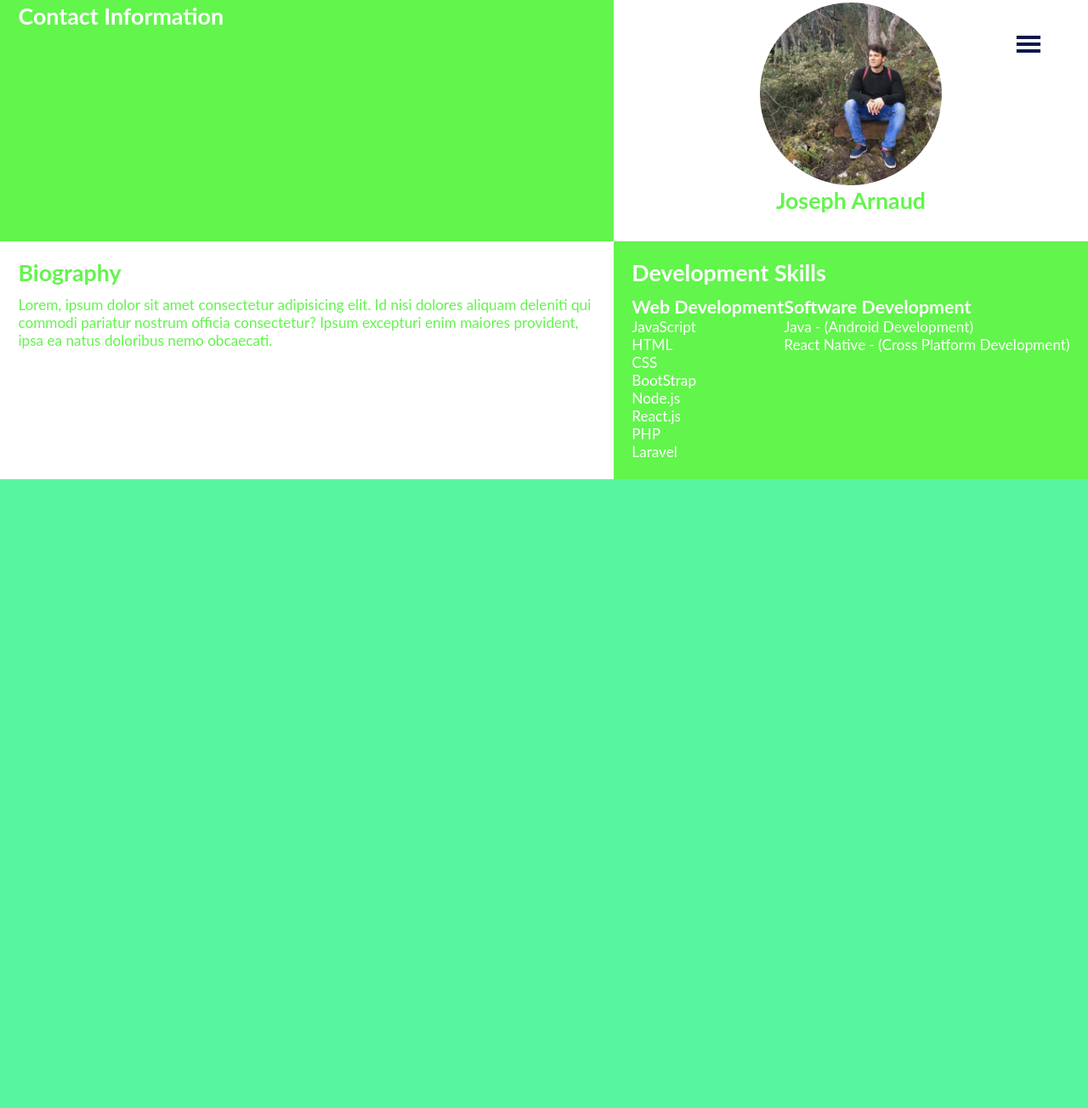
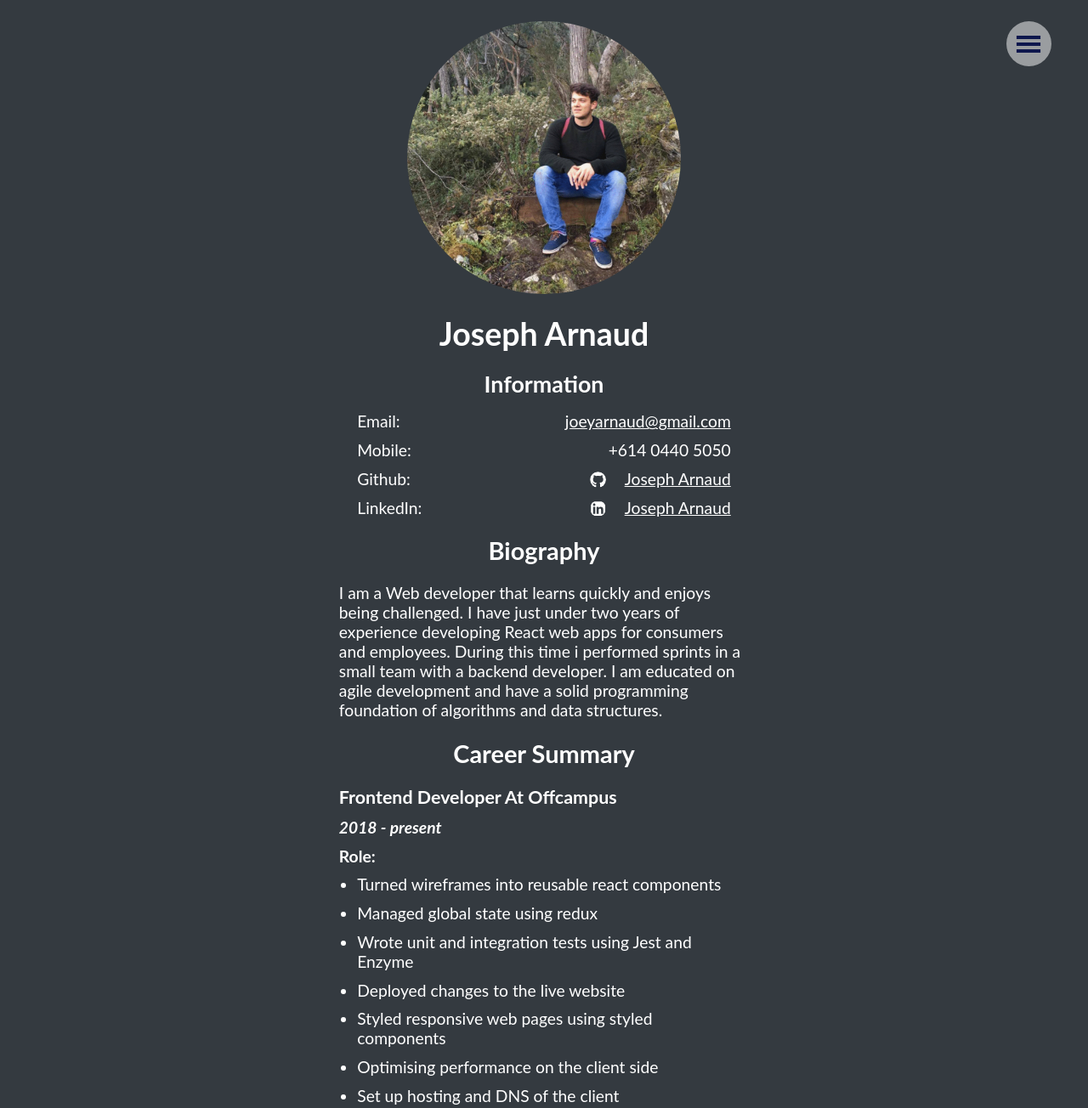
Before and after one commit to joeyarnaud/portfolio, a Gatsby site: page /about in a window 1280 px wide. Shown: the part 18-1322 px from the top of the page at 85% size. Before the commit the page ends 800 px from the top, so only its background shows below. Built offline with nearby package versions, Linux system fonts and the light colour scheme; Gatsby itself is replaced by a stand-in of ours.

Commit message:
about and contact pages done

```diff
--- /dev/null
+++ b/src/components/about/Achievements.js
@@ -0,0 +1,5 @@
+import React from "react"
+
+export default function Achievements() {
+  return <div></div>
+}
--- /dev/null
+++ b/src/components/about/Bio.js
@@ -0,0 +1,79 @@
+import React from "react"
+import styled from "styled-components"
+
+const BioSection = styled.section`
+  width: 45rem;
+  color: ${props => props.theme.colors.colorWhite};
+  font-size: 1.8rem;
+  margin: 2rem auto;
+`
+
+const BioSummary = styled.div``
+
+const BioTitle = styled.h2`
+  text-align: center;
+  margin: 2rem 0;
+`
+
+const BioSubtitle = styled.h3`
+  font-size: 2rem;
+  margin: 1rem 0;
+`
+
+const BioSubtitle2 = styled.h4`
+  font-size: 1.8rem;
+  font-style: italic;
+  margin: 1rem 0;
+`
+
+const BioSubtitle3 = styled.h3`
+  font-size: 1.8rem;
+  font-weight: boldest;
+  margin: 1rem 0;
+`
+
+const BioList = styled.ul`
+  margin: 1rem 2rem;
+`
+
+const BioListItem = styled.li`
+  margin-bottom: 1rem;
+`
+
+const CareerSummary = styled.div``
+
+export default function Bio() {
+  return (
+    <BioSection>
+      <BioTitle>Biography </BioTitle>
+      <BioSummary>
+        I am a Web developer that learns quickly and enjoys being challenged. I
+        have just under two years of experience developing React web apps for
+        consumers and employees. During this time i performed sprints in a small
+        team with a backend developer. I am educated on agile development and
+        have a solid programming foundation of algorithms and data structures.
+      </BioSummary>
+      <BioTitle>Career Summary </BioTitle>
+      <CareerSummary>
+        <BioSubtitle>Frontend Developer At Offcampus</BioSubtitle>
+        <BioSubtitle2>2018 - present</BioSubtitle2>
+        <BioSubtitle3>Role: </BioSubtitle3>
+        <BioList>
+          <BioListItem>
+            Turned wireframes into reusable react components
+          </BioListItem>
+          <BioListItem>Managed global state using redux</BioListItem>
+          <BioListItem>
+            Wrote unit and integration tests using Jest and Enzyme
+          </BioListItem>
+          <BioListItem>Deployed changes to the live website</BioListItem>
+          <BioListItem>
+            Styled responsive web pages using styled components
+          </BioListItem>
+          <BioListItem>Optimising performance on the client side</BioListItem>
+          <BioListItem>Set up hosting and DNS of the client</BioListItem>
+        </BioList>
+      </CareerSummary>
+    </BioSection>
+  )
+}
--- /dev/null
+++ b/src/components/about/ContactInfoAndLinks.js
@@ -0,0 +1,108 @@
+import React from "react"
+import styled from "styled-components"
+import { Link } from "gatsby"
+import { FaGithub, FaLinkedin } from "react-icons/fa"
+import profileImage from "assets/profile.jpeg"
+import { EmailLink } from "components/common/buttons/EmailLink"
+
+const GitHub = styled(FaGithub)`
+  color: ${props => props.theme.colors.colorWhite};
+  border-radius: 50%;
+  margin-right: 2rem;
+  margin-bottom: -0.3rem;
+`
+
+const LinkedIn = styled(FaLinkedin)`
+  color: ${props => props.theme.colors.colorWhite};
+  border-radius: 50%;
+  margin-right: 2rem;
+  margin-bottom: -0.3rem;
+`
+
+const CIALContainer = styled.section`
+  text-align: center;
+  margin-top: 4rem;
+`
+
+const CIALTitle = styled.h1`
+  font-size: 3.5rem;
+  color: ${props => props.theme.colors.colorWhite};
+  margin: 2rem 0;
+`
+
+const CIALImage = styled.img`
+  width: 30rem;
+  height: 30rem;
+  border-radius: 50%;
+`
+
+const InfoContainer = styled.div`
+  text-align: center;
+  width: 45rem;
+  margin: 0 auto 2rem auto;
+`
+
+const InfoTitle = styled.h2`
+  font-size: 2.5rem;
+  color: ${props => props.theme.colors.colorWhite};
+  margin-bottom: 1.5rem;
+`
+
+const InfoList = styled.ul`
+  margin: 0 2rem;
+`
+
+const InfoListItem = styled.li`
+  display: flex;
+  justify-content: space-between;
+  font-size: 1.8rem;
+  color: ${props => props.theme.colors.colorWhite};
+  margin-bottom: 1rem;
+`
+
+const InfoListItemCategory = styled.span``
+
+const InfoListLink = styled(Link)`
+  color: ${props => props.theme.colors.colorWhite};
+`
+
+export default function CIAL() {
+  return (
+    <CIALContainer>
+      <CIALImage src={profileImage} />
+      <CIALTitle>Joseph Arnaud</CIALTitle>
+      <InfoContainer>
+        <InfoTitle>Information</InfoTitle>
+        <InfoList>
+          <InfoListItem>
+            <InfoListItemCategory>Email: </InfoListItemCategory>
+            <EmailLink href="mailto:joeyarnaud@gmail.com">
+              joeyarnaud@gmail.com
+            </EmailLink>
+          </InfoListItem>
+          <InfoListItem>
+            <InfoListItemCategory>Mobile: </InfoListItemCategory>
+            +614 0440 5050
+          </InfoListItem>
+          <InfoListItem>
+            <InfoListItemCategory>Github: </InfoListItemCategory>
+            <InfoListLink target="_blank" to="https://github.com/joeyarnaud">
+              <GitHub />
+              Joseph Arnaud
+            </InfoListLink>
+          </InfoListItem>
+          <InfoListItem>
+            <InfoListItemCategory>LinkedIn:</InfoListItemCategory>
+            <InfoListLink
+              target="_blank"
+              to="https://www.linkedin.com/in/joseph-arnaud-ba2193141/"
+            >
+              <LinkedIn />
+              Joseph Arnaud
+            </InfoListLink>
+          </InfoListItem>
+        </InfoList>
+      </InfoContainer>
+    </CIALContainer>
+  )
+}
--- /dev/null
+++ b/src/components/about/Education.js
@@ -0,0 +1,78 @@
+import React from "react"
+import styled from "styled-components"
+import { Link } from "gatsby"
+
+const EducationSection = styled.section`
+  color: ${props => props.theme.colors.colorWhite};
+  width: 45rem;
+  color: ${props => props.theme.colors.colorWhite};
+  font-size: 1.8rem;
+  margin: 2rem auto;
+`
+
+const Title = styled.h2`
+  font-size: 2.5rem;
+  text-align: center;
+  margin: 2rem 0;
+`
+
+const EducationSubtitle = styled.h3`
+  font-size: 2rem;
+  margin: 1rem 0;
+`
+
+const EducationInformation = styled.div`
+  margin-bottom: 2rem;
+`
+
+const UdemyLink = styled(Link)`
+  color: ${props => props.theme.colors.colorWhite};
+`
+
+export default function Education() {
+  return (
+    <EducationSection>
+      <Title>Education</Title>
+      <EducationInformation>
+        <EducationSubtitle>Higher Education</EducationSubtitle>
+        Attended the University of Melbourne 2015 - 2020 studying a Bachelor of
+        Science majoring in Computer Science.
+        <EducationSubtitle>High School</EducationSubtitle>
+        Attended Box Hill Senior Secondary College 2012 - 2014
+        <EducationSubtitle>Personal Learning</EducationSubtitle>
+        Completed:{" "}
+        <UdemyLink
+          target="_blank"
+          to="https://www.udemy.com/course/mern-stack-front-to-back/"
+        >
+          MERN Stack Front To Back
+        </UdemyLink>{" "}
+        <br />
+        Completed:{" "}
+        <UdemyLink
+          target="_blank"
+          to="https://www.udemy.com/course/nodejs-api-masterclass/"
+        >
+          Node.js, Express & MongoDB Dev to Deployment
+        </UdemyLink>{" "}
+        <br />
+        Completed:{" "}
+        <UdemyLink
+          target="_blank"
+          to="https://www.udemy.com/course/react-redux-tutorial/"
+        >
+          Advanced React and Redux
+        </UdemyLink>{" "}
+        <br />
+        Completed:{" "}
+        <UdemyLink
+          target="_blank"
+          to="https://www.udemy.com/course/understand-javascript/"
+        >
+          JavaScript: Understanding the Weird Parts
+        </UdemyLink>{" "}
+        <br />
+      </EducationInformation>
+    </EducationSection>
+  )
+}
--- /dev/null
+++ b/src/components/about/Skills.js
@@ -0,0 +1,53 @@
+import React from "react"
+import styled from "styled-components"
+
+const SkillsSection = styled.section`
+  width: 45rem;
+  color: ${props => props.theme.colors.colorWhite};
+  font-size: 1.8rem;
+  margin: 2rem auto;
+`
+
+const SkillsList = styled.ul`
+  margin: 1rem 2rem;
+`
+
+const SkillsListItem = styled.li``
+
+const Title = styled.h2`
+  font-size: 2.5rem;
+  text-align: center;
+  margin: 2rem 0;
+`
+
+const SkillsSubtitle = styled.h3`
+  font-size: 2rem;
+  margin: 1rem 0;
+`
+
+export default function Skills() {
+  return (
+    <SkillsSection>
+      <Title>Skills</Title>
+      <SkillsSubtitle>Programming Languages</SkillsSubtitle>
+      <SkillsList>
+        <SkillsListItem>JavaScript, HTML, CSS</SkillsListItem>
+        <SkillsListItem>Java</SkillsListItem>
+        <SkillsListItem>C/C++</SkillsListItem>
+        <SkillsListItem>Python</SkillsListItem>
+        <SkillsListItem>Haskell</SkillsListItem>
+        <SkillsListItem>PHP</SkillsListItem>
+        <SkillsListItem>SQL</SkillsListItem>
+      </SkillsList>
+      <SkillsSubtitle>Frameworks, Runtimes & Libraries</SkillsSubtitle>
+      <SkillsList>
+        <SkillsListItem>React.js, Redux</SkillsListItem>
+        <SkillsListItem>Sass, Bootstrap</SkillsListItem>
+        <SkillsListItem>React Native</SkillsListItem>
+        <SkillsListItem>Android (Java)</SkillsListItem>
+        <SkillsListItem>Node.js</SkillsListItem>
+        <SkillsListItem>Flask</SkillsListItem>
+      </SkillsList>
+    </SkillsSection>
+  )
+}
--- /dev/null
+++ b/src/components/common/buttons/EmailLink.js
@@ -0,0 +1,6 @@
+import styled from "styled-components"
+import { Link } from "gatsby"
+
+export const EmailLink = styled(Link)`
+  color: ${props => props.theme.colors.colorWhite};
+`
--- a/src/components/layout.js
+++ b/src/components/layout.js
@@ -16,7 +16,7 @@ const GlobalStyle = createGlobalStyle`
   }
 
   body {
-    background-color: #58f5a0;
+    background-color: #343A40;
   }
 
   @keyframes modalOut {
--- a/src/pages/about.js
+++ b/src/pages/about.js
@@ -1,121 +1,19 @@
 import React from "react"
-import styled from "styled-components"
 import Layout from "components/layout"
-import profileImage from "assets/profile.jpeg"
-
-const AboutPage = styled.div`
-  display: grid;
-  grid-template-areas: "contact picture" "biography skills";
-`
-
-const AboutPageSection = styled.section`
-  position: relative;
-  padding: 2rem;
-  background-color: ${props =>
-    props.bgGreen
-      ? props.theme.colors.colorLightGreen
-      : props.theme.colors.colorWhite};
-  color: ${props =>
-    props.bgGreen
-      ? props.theme.colors.colorWhite
-      : props.theme.colors.colorLightGreen};
-`
-
-const SectionTitle = styled.h2`
-  font-size: 2.5rem;
-  margin-bottom: 1rem;
-`
-
-const Contact = styled(AboutPageSection)`
-  grid-area: contact;
-`
-
-const Picture = styled(AboutPageSection)`
-  grid-area: picture;
-  text-align: center;
-`
-
-const Biography = styled(AboutPageSection)`
-  grid-area: biography;
-`
-
-const Skills = styled(AboutPageSection)`
-  grid-area: skills;
-`
-
-const SkillsContainer = styled.div`
-  display: flex;
-`
-
-const SkillSection = styled.div``
-
-const Profile = styled.img`
-  height: 20rem;
-  width: 20rem;
-  border-radius: 50%;
-`
-const Information = styled.p`
-  font-size: 1.6rem;
-`
-
-const ListTitle = styled.h5`
-  font-size: 2rem;
-`
-
-const List = styled.ul`
-  font-size: 1.6rem;
-`
-
-const ListItem = styled.li`
-  list-style: none;
-`
+import ContactInfoAndLinks from "components/about/ContactInfoAndLinks"
+import Bio from "components/about/Bio"
+import Education from "components/about/Education"
+import Skills from "components/about/Skills"
+import Achievements from "components/about/Achievements"
 
 export default function About() {
   return (
     <Layout>
-      <AboutPage>
-        <Contact bgGreen>
-          <SectionTitle>Contact Information</SectionTitle>
-        </Contact>
-        <Picture>
-          <Profile src={profileImage} alt="joseph arnaud" />
-          <SectionTitle>Joseph Arnaud</SectionTitle>
-        </Picture>
-        <Biography>
-          <SectionTitle>Biography</SectionTitle>
-          <Information>
-            Lorem, ipsum dolor sit amet consectetur adipisicing elit. Id nisi
-            dolores aliquam deleniti qui commodi pariatur nostrum officia
-            consectetur? Ipsum excepturi enim maiores provident, ipsa ea natus
-            doloribus nemo obcaecati.
-          </Information>
-        </Biography>
-        <Skills bgGreen>
-          <SectionTitle>Development Skills</SectionTitle>
-          <SkillsContainer>
-            <SkillSection>
-              <ListTitle>Web Development</ListTitle>
-              <List>
-                <ListItem>JavaScript</ListItem>
-                <ListItem>HTML</ListItem>
-                <ListItem>CSS</ListItem>
-                <ListItem>BootStrap</ListItem>
-                <ListItem>Node.js</ListItem>
-                <ListItem>React.js</ListItem>
-                <ListItem>PHP</ListItem>
-                <ListItem>Laravel</ListItem>
-              </List>
-            </SkillSection>
-            <SkillSection>
-              <ListTitle>Software Development</ListTitle>
-              <List>
-                <ListItem>Java - (Android Development)</ListItem>
-                <ListItem>React Native - (Cross Platform Development)</ListItem>
-              </List>
-            </SkillSection>
-          </SkillsContainer>
-        </Skills>
-      </AboutPage>
+      <ContactInfoAndLinks />
+      <Bio />
+      <Education />
+      <Skills />
+      <Achievements />
     </Layout>
   )
 }
```
Also changed, not shown: src/components/common/SiteDisplay.js (deleted, +0 -17 lines), src/pages/contact.js (added, +11 -0 lines).
